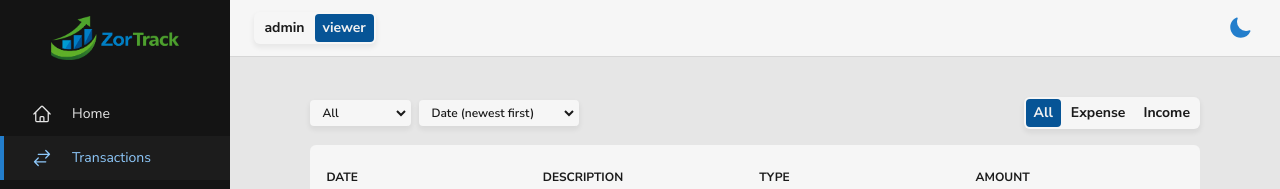
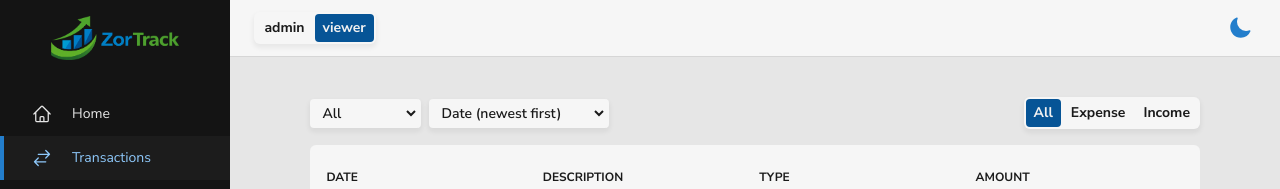
Before and after one commit to rishikesh-negi/fintracker-dashboard, a React (Vite) app: page /transactions in a window 1280 px wide. Shown: the top 189 px of the page. Built offline with nearby package versions, Linux system fonts and the light colour scheme.

Commit message:
Increased font size for larger screens

```diff
--- a/src/components/ui/Select.tsx
+++ b/src/components/ui/Select.tsx
@@ -14,7 +14,7 @@ export default function Select({ options, value, onChange, ...props }: SelectInp
     <select
       value={value}
       onChange={onChange}
-      className="px-2 py-1 bg-component-bg border-r-2 border-component-bg text-xs rounded-sm font-semibold shadow-[0_3px_5px_1px_rgba(0,0,0,0.06)]"
+      className="px-2 py-1 bg-component-bg border-r-2 border-component-bg text-xs lg:text-sm rounded-sm font-semibold shadow-[0_3px_5px_1px_rgba(0,0,0,0.06)]"
       {...props}>
       {options.map((option) => (
         <option value={option.value} key={`${option.label}${option.value}`}>
```
